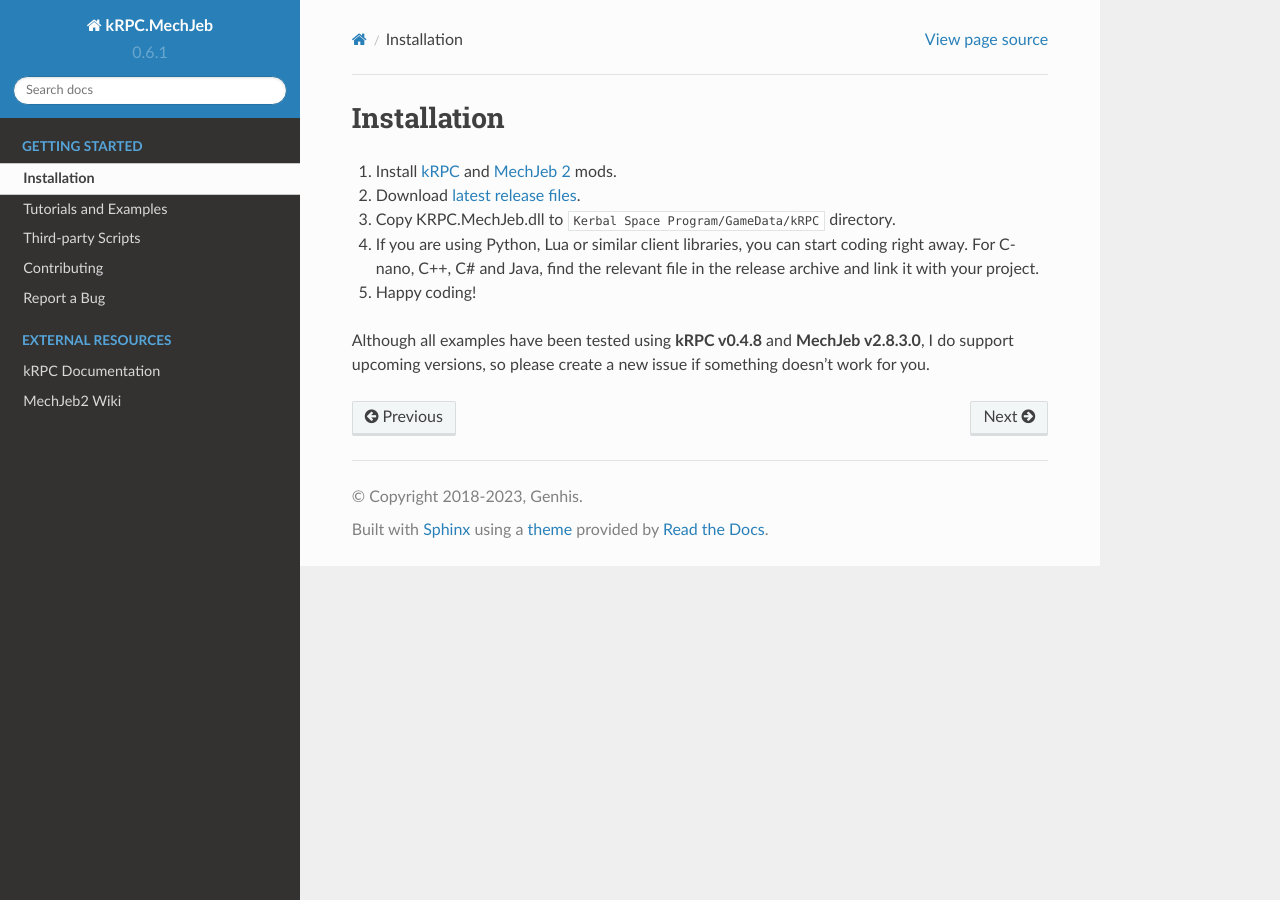
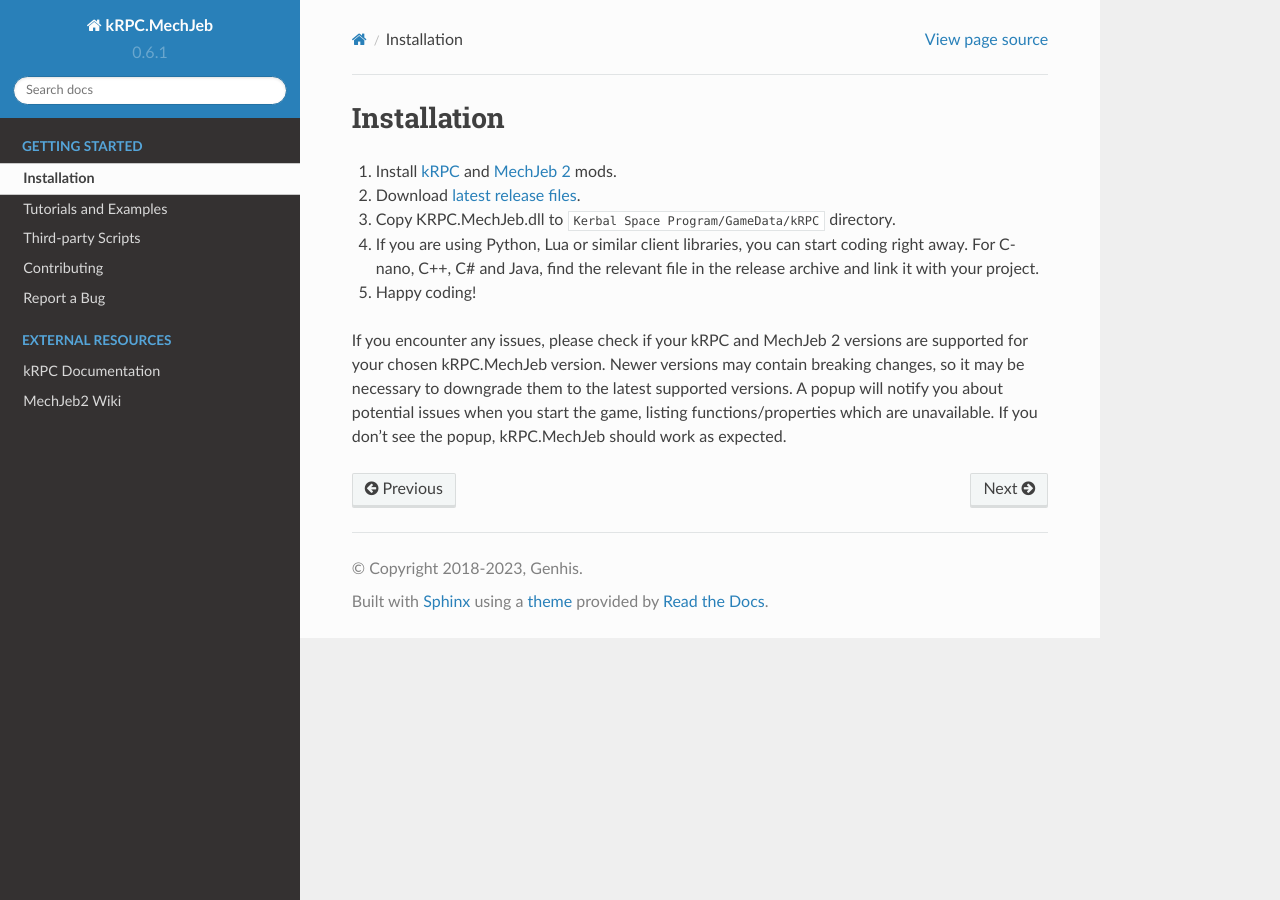
Before and after one commit to Genhis/KRPC.MechJeb, a Sphinx documentation site: the page built from docs/installation.rst, in a window 1280 px wide. Built offline with Sphinx 7.4.7 and the Read the Docs theme 2.0.0, drawn with Linux system fonts in a browser that asks for light colours; pages that are not in the unit, such as notebooks, are missing from menus.

Commit message:
Update changelog and documentation

```diff
--- a/docs/installation.rst
+++ b/docs/installation.rst
@@ -9,4 +9,4 @@
 4. If you are using Python, Lua or similar client libraries, you can start coding right away. For C-nano, C++, C# and Java, find the relevant file in the release archive and link it with your project.
 5. Happy coding!
 
-Although all examples have been tested using **kRPC v0.4.8** and **MechJeb v2.8.3.0**, I do support upcoming versions, so please create a new issue if something doesn't work for you.
+If you encounter any issues, please check if your kRPC and MechJeb 2 versions are supported for your chosen kRPC.MechJeb version. Newer versions may contain breaking changes, so it may be necessary to downgrade them to the latest supported versions. A popup will notify you about potential issues when you start the game, listing functions/properties which are unavailable. If you don't see the popup, kRPC.MechJeb should work as expected.
```
Also changed, not shown: CHANGELOG.md (+8 -1 lines), README.md (+5 -2 lines).
